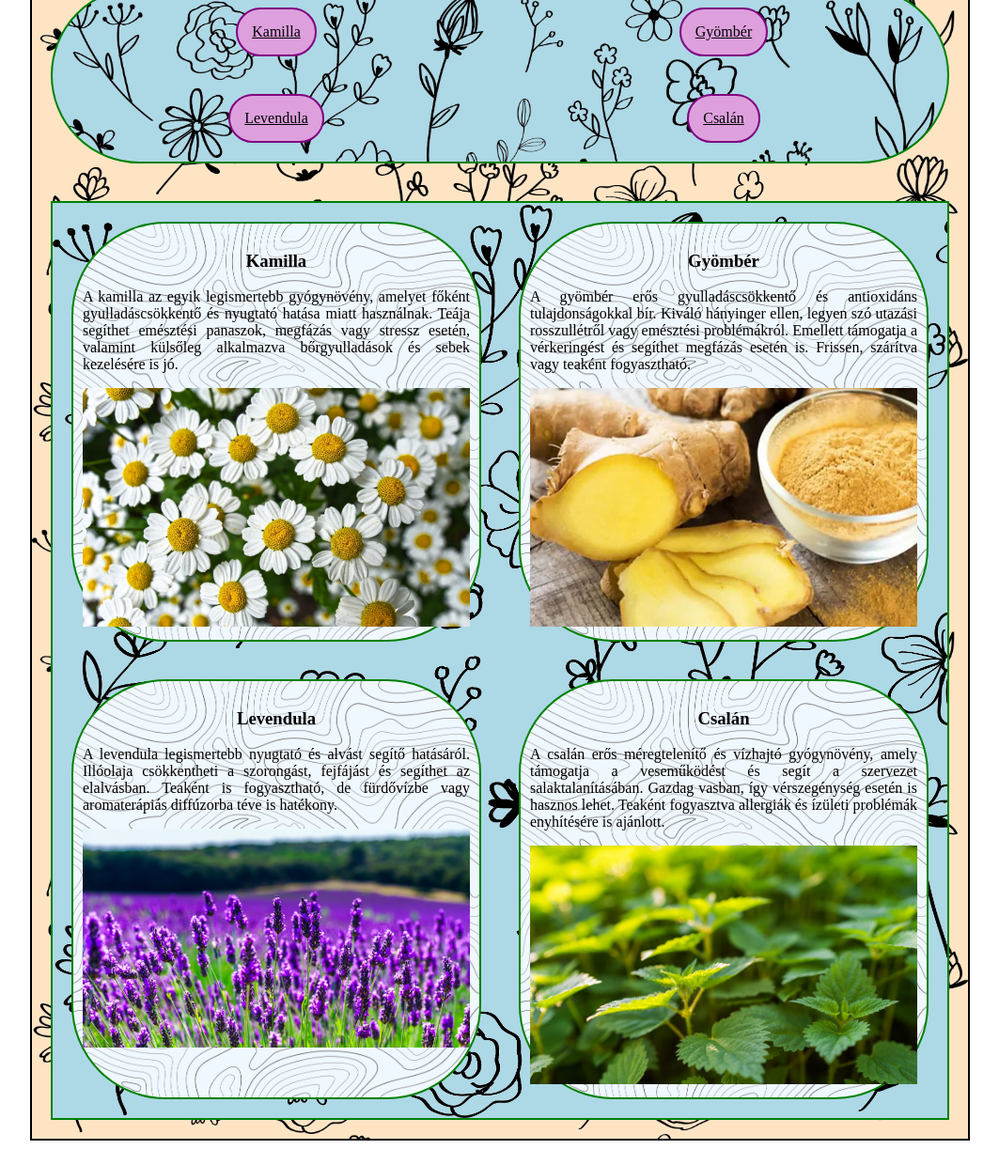
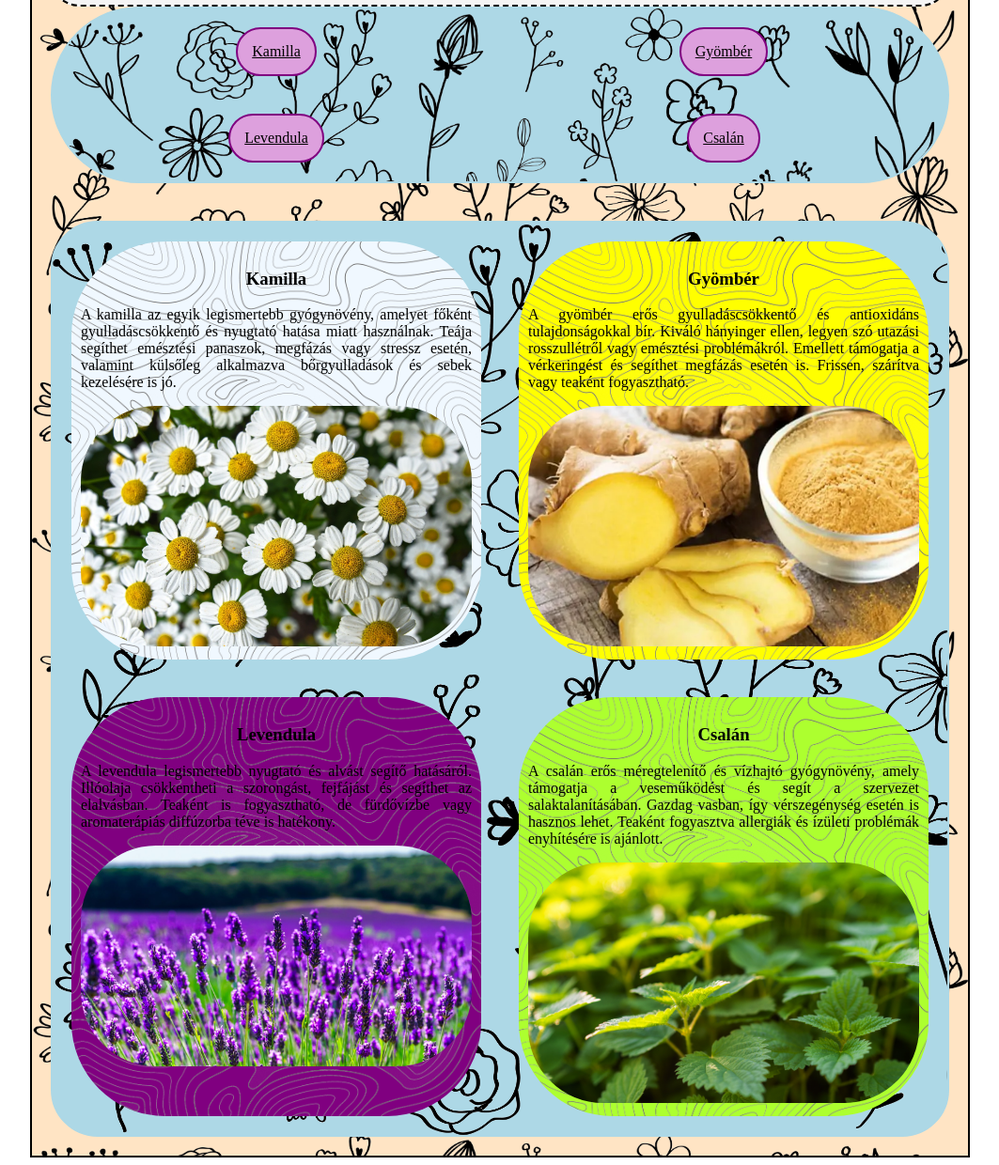
Before and after one commit to opel-astra-g/Kis_Csaba_Denes_gyogynovenyek, a plain HTML site: page index.html in a window 1280 px wide. Shown: the part 125-1365 px from the top of the page at 94% size, without its empty margins (108-1171 px from the left). Drawn offline with Linux system fonts and the light colour scheme.

Commit message:
befejezezve

```diff
--- a/index.html
+++ b/index.html
@@ -10,13 +10,13 @@
     <main>
         <h1>Gyógynövények</h1>
         <nav>
-            <a href="">Kamilla</a>
-            <a href="">Gyömbér</a>
-            <a href="">Levendula</a>
-            <a href="">Csalán</a>
+            <a href="#kamilla">Kamilla</a>
+            <a href="#gyomber">Gyömbér</a>
+            <a href="#levendula">Levendula</a>
+            <a href="#csalan">Csalán</a>
         </nav>
         <article>
-            <section>
+            <section id="kamilla">
                 <h3>Kamilla</h3>
                 <p>
                     A kamilla az egyik legismertebb gyógynövény, amelyet főként gyulladáscsökkentő és nyugtató hatása miatt használnak. Teája segíthet emésztési panaszok, megfázás vagy stressz esetén, valamint külsőleg alkalmazva bőrgyulladások és sebek kezelésére is jó.
@@ -24,7 +24,7 @@
                 <img src="gyogynovenyek/kepek/kamilla.png" alt="Kamilla">
             </section>
 
-            <section>
+            <section id="gyomber">
                 <h3>Gyömbér</h3>
                 <p>
                     A gyömbér erős gyulladáscsökkentő és antioxidáns tulajdonságokkal bír. Kiváló hányinger ellen, legyen szó utazási rosszullétről vagy emésztési problémákról. Emellett támogatja a vérkeringést és segíthet megfázás esetén is. Frissen, szárítva vagy teaként fogyasztható.
@@ -32,7 +32,7 @@
                 <img src="gyogynovenyek/kepek/gyomber.png" alt="Gyömbér">
             </section>
 
-            <section>
+            <section id="levendula">
                 <h3>Levendula</h3>
                 <p>
                     A levendula legismertebb nyugtató és alvást segítő hatásáról. Illóolaja csökkentheti a szorongást, fejfájást és segíthet az elalvásban. Teaként is fogyasztható, de fürdővízbe vagy aromaterápiás diffúzorba téve is hatékony.
@@ -40,7 +40,7 @@
                 <img src="gyogynovenyek/kepek/levendula.png" alt="Levendula">
             </section>
 
-            <section>
+            <section id="csalan">
                 <h3>Csalán</h3>
                 <p>
                     A csalán erős méregtelenítő és vízhajtó gyógynövény, amely támogatja a veseműködést és segít a szervezet salaktalanításában. Gazdag vasban, így vérszegénység esetén is hasznos lehet. Teaként fogyasztva allergiák és ízületi problémák enyhítésére is ajánlott.
--- a/stilus.css
+++ b/stilus.css
@@ -10,16 +10,17 @@ main {
     background-color: bisque;
 }
 h1 {
-    border: 2px solid red;
+    border: 2px dashed black;
     padding: 20px;
     margin: 20px;
     text-align: center;
     margin-bottom: 0px;
     border-radius: 30px;
     background-color: whitesmoke;
+    font-size: 50px;
 }
 nav {
-    border: 2px solid green;
+    border: 2px solid lightblue;
     grid-template-columns: 1fr 1fr;
     display: grid;
     text-align: center;
@@ -44,7 +45,8 @@ a {
 article{
     display: grid;
     grid-template-columns: 1fr 1fr;
-    border: 2px solid green;
+    border: 2px solid lightblue;
+    border-radius: 50px;
     margin: 20px;
     margin-top: 40px;
     background-image: url(gyogynovenyek/kepek/fohatter.png);
@@ -52,20 +54,37 @@ article{
     background-color: lightblue;
 }
 section {
-    border: 2px solid green;
+
     margin: 20px;
     padding: 10px;
     background-image: url(gyogynovenyek/kepek/divhatter.png);
     background-size: cover; /* chatgpt kód */
+    border-radius: 100px;
+}
+#kamilla {
     background-color: aliceblue;
-    border-radius: 100px;
+}
+#gyomber {
+    background-color: yellow;
+}
+#levendula {
+    background-color: purple;
+}
+#csalan {
+    background-color: greenyellow;
 }
 h3 {
     text-align: center;
 }
 img {
     width: 100%;
+    border-radius: 80px;
 }
 p {
     text-align: justify;
 }
+@media screen and (max-width:800px){
+    article{
+        grid-template-columns: 1fr;
+    }
+}
```
